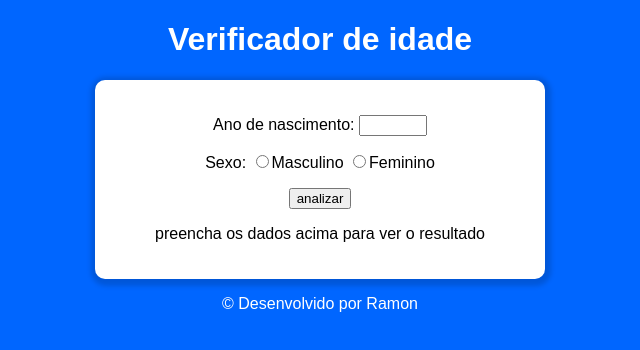
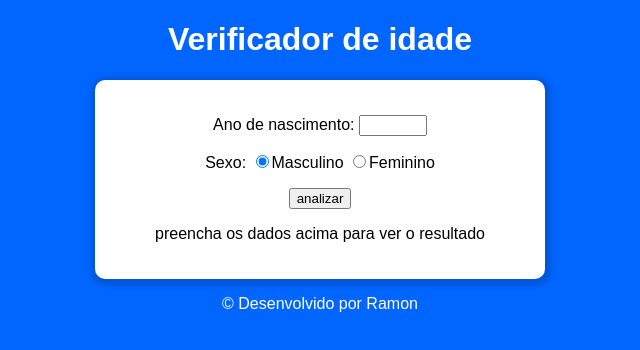
Before and after one commit to Ramon-Erik/estudos-javascript, a plain HTML site: page aula12ex/ex015/index.html in a window 1280 px wide. Shown: the full height of the page, 320-960 px from the left. Drawn offline with Linux system fonts and the light colour scheme.

Commit message:
Update index.html

```diff
--- a/aula12ex/ex015/index.html
+++ b/aula12ex/ex015/index.html
@@ -17,7 +17,7 @@
             </div>
             <div>
                 <p>Sexo:
-                    <input type="radio" name="sexoUsuario" id="sexoM"><label for="sexoM">Masculino</label>
+                    <input type="radio" name="sexoUsuario" id="sexoM" checked><label for="sexoM">Masculino</label>
                     <input type="radio" name="sexoUsuario" id="sexoF"><label for="sexoF">Feminino</label>
                 </p>
             </div>
```
